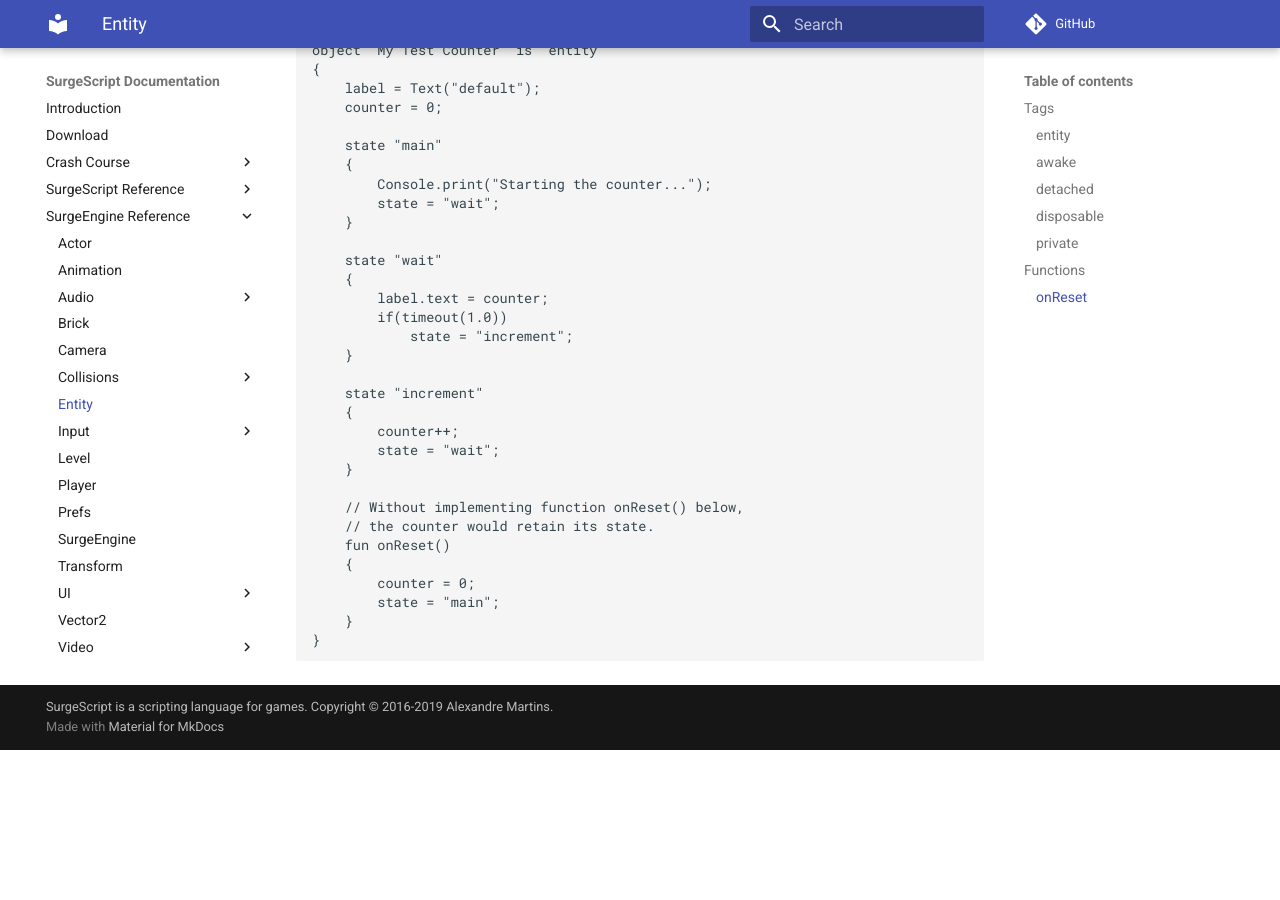
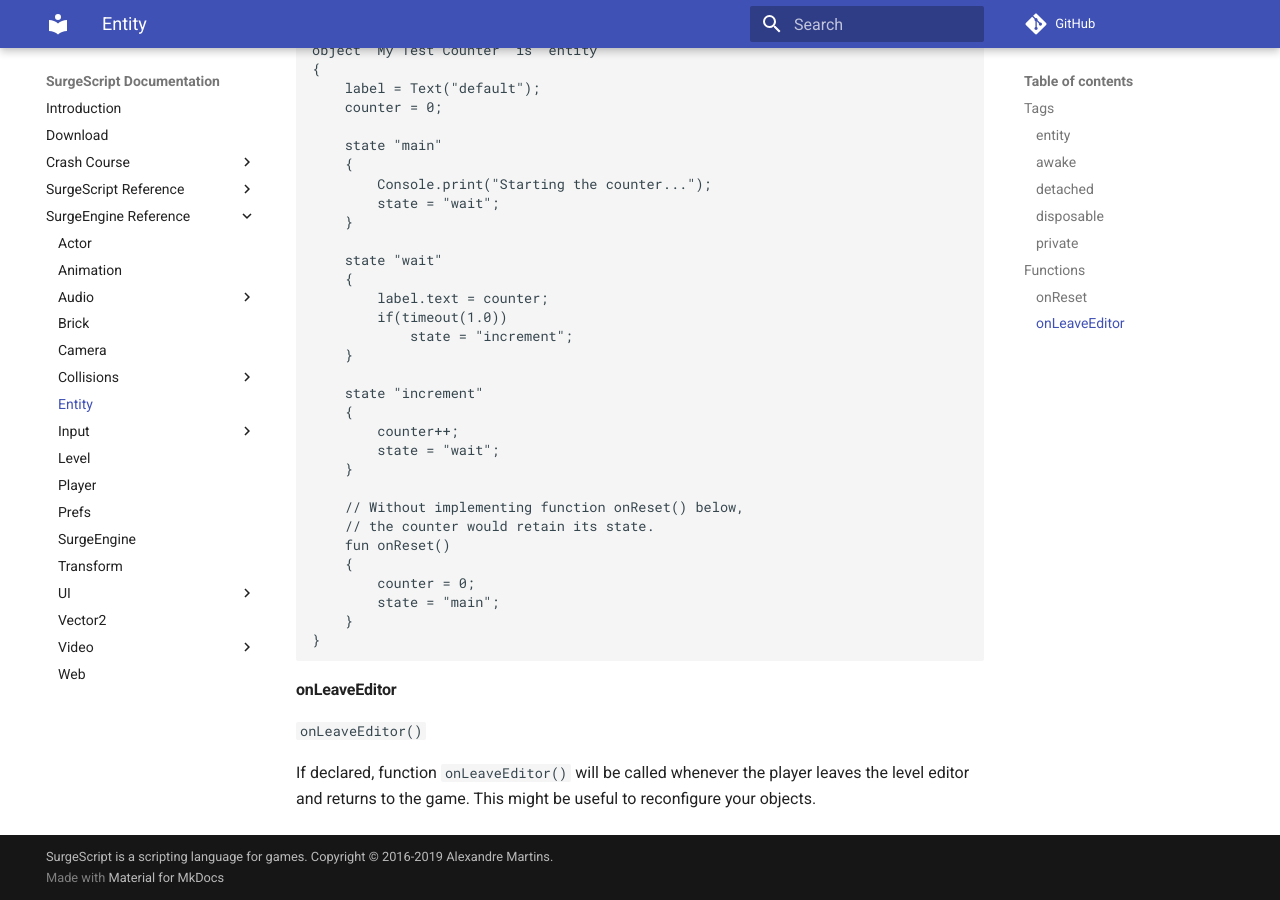
Before and after one commit to alemart/surgescript, an MkDocs documentation site: the page built from docs/engine/entity.md, in a window 1280 px wide and 900 px high, scrolled down 1699 px. Built offline with MkDocs 1.6.1 and Material for MkDocs 9.7.7, drawn with Linux system fonts in a browser that asks for light colours; comment, search, counter and statistics services are not loaded; before the commit the page ends 2449 px from its top, so only the background shows below that.

Commit message:
Added docs for #entity.onLeaveEditor()

````diff
--- a/docs/engine/entity.md
+++ b/docs/engine/entity.md
@@ -100,3 +100,9 @@
     }
 }
 ```
+
+#### onLeaveEditor
+
+`onLeaveEditor()`
+
+If declared, function `onLeaveEditor()` will be called whenever the player leaves the level editor and returns to the game. This might be useful to reconfigure your objects.
````
